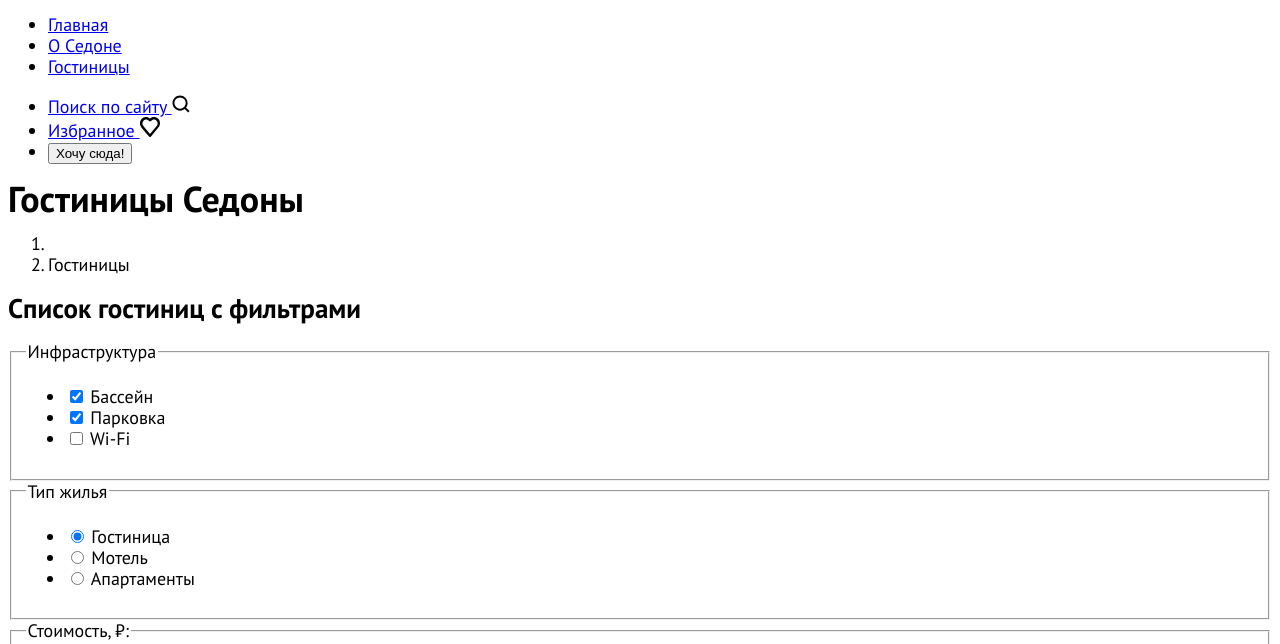
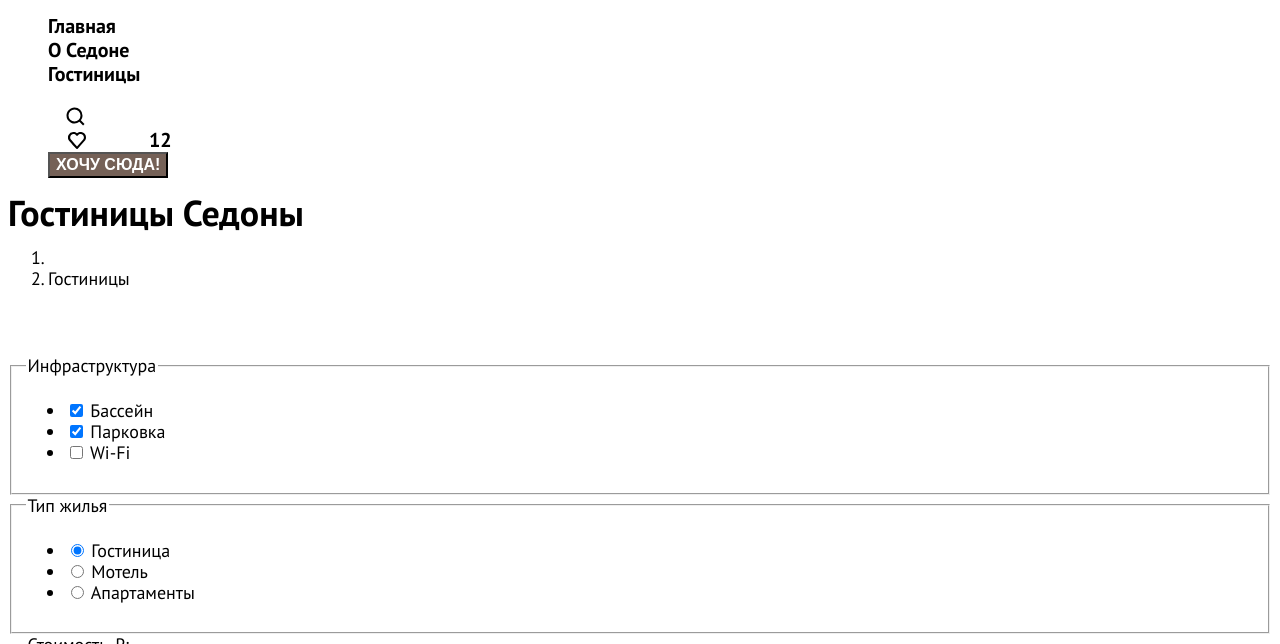
Before and after one commit to htmlacademy-htmlcss/2357681-sedona-1, a plain HTML site: page catalog.html in a window 1280 px wide. Shown: the part 86-730 px from the top of the page. Drawn offline with Linux system fonts and the light colour scheme.

Commit message:
Добавляет шрифты и фоновые изображения для шапки

```diff
--- a/catalog.html
+++ b/catalog.html
@@ -10,27 +10,26 @@
     <a class="navigation-logo" href="index.html"><img class="header-logo" src="images/logos/small_logo_sedona.svg" width="140" height="70" alt="Мини-логотип Седоны"></a>
     <nav class="navigation">
       <ul class="navigation-list">
-        <li class="navigation item">
+        <li class="navigation-item">
           <a class="navigation-link" href="index.html">Главная</a>
         </li>
-        <li class="navigation item">
+        <li class="navigation-item">
           <a class="navigation-link" href="about.html">О Седоне</a>
         </li>
-        <li class="navigation item">
+        <li class="navigation-item">
           <a class="navigation-link navigation-link-current" href="catalog.html">Гостиницы</a>
         </li>
       </ul>
       <ul class="navigation-list navigation-user">
-        <li class="navigation item">
-          <a class="navigation-link" href="#">
+        <li class="navigation-item">
+          <a class="navigation-link navigation-search" href="#">
             <span class="visually-hidden">Поиск по сайту</span>
-            <img src="images/icons/navigation/search.svg" width="18" height="18" alt="Поиск по сайту">
           </a>
         </li>
-        <li class="navigation item">
-          <a class="navigation-link" href="#">
-            <span class="visually-hidden">Избранное</span>
-            <img src="images/icons/navigation/select.svg" width="20" height="20" alt="Избранное">
+        <li class="navigation-item">
+          <a class="navigation-link navigation-select" href="#">
+            <span class="visually-hidden ">Избранное</span>
+            <span class="select-amount">12</span>
           </a>
         </li>
         <li class="navigation item">
--- a/styles/styles.css
+++ b/styles/styles.css
@@ -17,6 +17,51 @@
 body {
   font-family: "PT Sans", sans-serif;
   font-size: 18px;
-  line-height:21px;
+  line-height: 21px;
+  color: #000000;
+  background-color: #ffffff;
 }
-/*! стоит ли в body указывать font-size и line-height, если на странице много разного текста и почти нет больших кусков?*/
+
+.main-header {
+color: #000000;
+background-color: #ffffff;
+}
+
+.navigation-link {
+  font-size: 20px;
+  font-style: normal;
+  font-weight: 700;
+  line-height: 24px;
+  text-transform: capitalize;
+  text-decoration: none;
+  text-align: center;
+  color: inherit;
+  background-color: inherit;
+}
+
+.visually-hidden {
+  visibility: hidden;
+}
+
+.navigation-list {
+  list-style: none;
+}
+
+.navigation-search {
+  background: url("../images/icons/navigation/search.svg") 18px no-repeat;
+}
+
+.navigation-select {
+  background: url("../images/icons/navigation/select.svg") 20px no-repeat;
+}
+
+.navigation-button {
+  font-size: 16px;
+  font-style: normal;
+  font-weight: 700;
+  line-height: 20px;
+  text-transform: uppercase;
+  color: #ffffff;
+  background-color: #756157;
+
+}
```
Also changed, not shown: index.html (+5 -7 lines).
